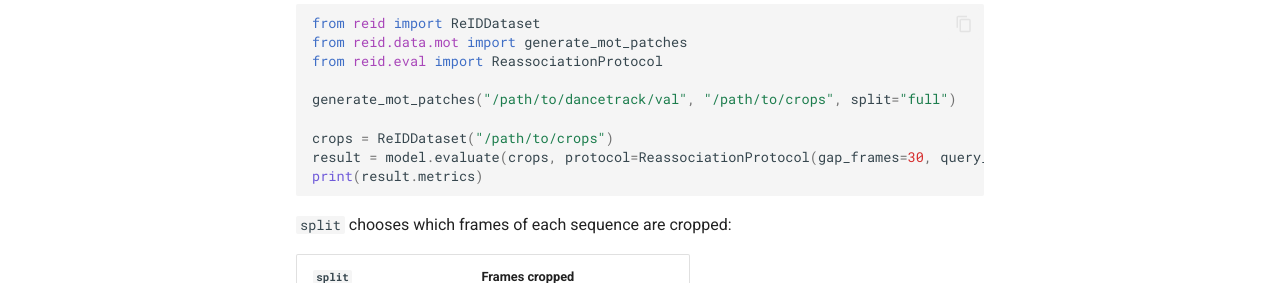
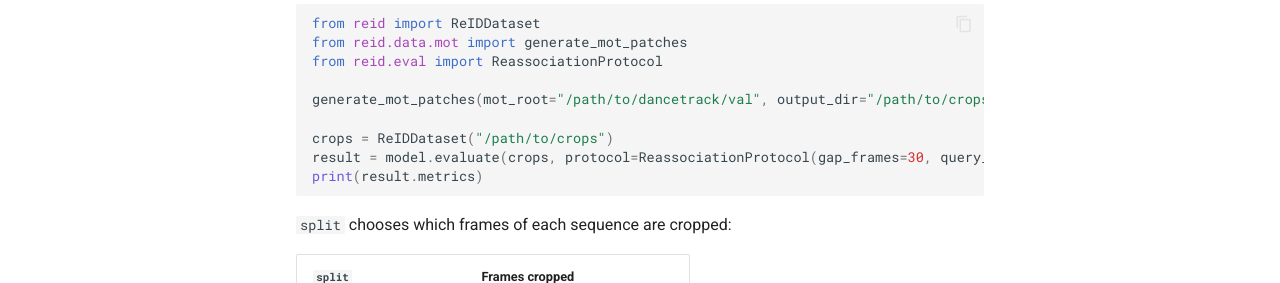
Before and after one commit to roboflow/re-ID, an MkDocs documentation site: the page built from docs/guides/evaluation.md, in a window 1280 px wide and 900 px high, scrolled down 1477 px. Shown: the part 170-453 px from the top of the window. Built offline with MkDocs 1.6.1 and Material for MkDocs 9.7.7, drawn with Linux system fonts in a browser that asks for light colours; comment, search, counter and statistics services are not loaded.

Commit message:
Name generate_mot_patches' arguments in the evaluation guide
The example passed the MOT root and the output folder positionally, so a
reader could not tell which path was which without opening the source.

Co-Authored-By: Claude Opus 5.5 <noreply@anthropic.com>

```diff
--- a/docs/guides/evaluation.md
+++ b/docs/guides/evaluation.md
@@ -45,7 +45,7 @@ from reid import ReIDDataset
 from reid.data.mot import generate_mot_patches
 from reid.eval import ReassociationProtocol
 
-generate_mot_patches("/path/to/dancetrack/val", "/path/to/crops", split="full")
+generate_mot_patches(mot_root="/path/to/dancetrack/val", output_dir="/path/to/crops", split="full")
 
 crops = ReIDDataset("/path/to/crops")
 result = model.evaluate(crops, protocol=ReassociationProtocol(gap_frames=30, query_stride=60))
```
